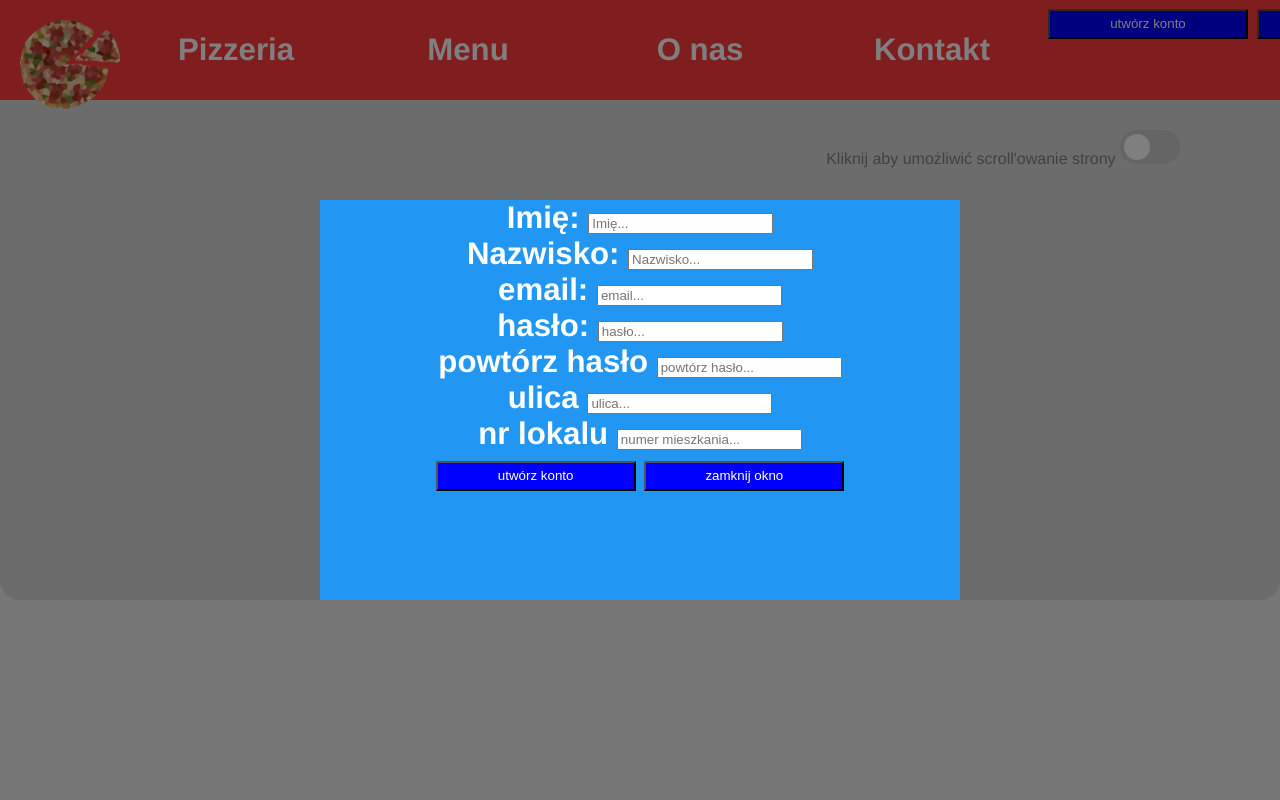
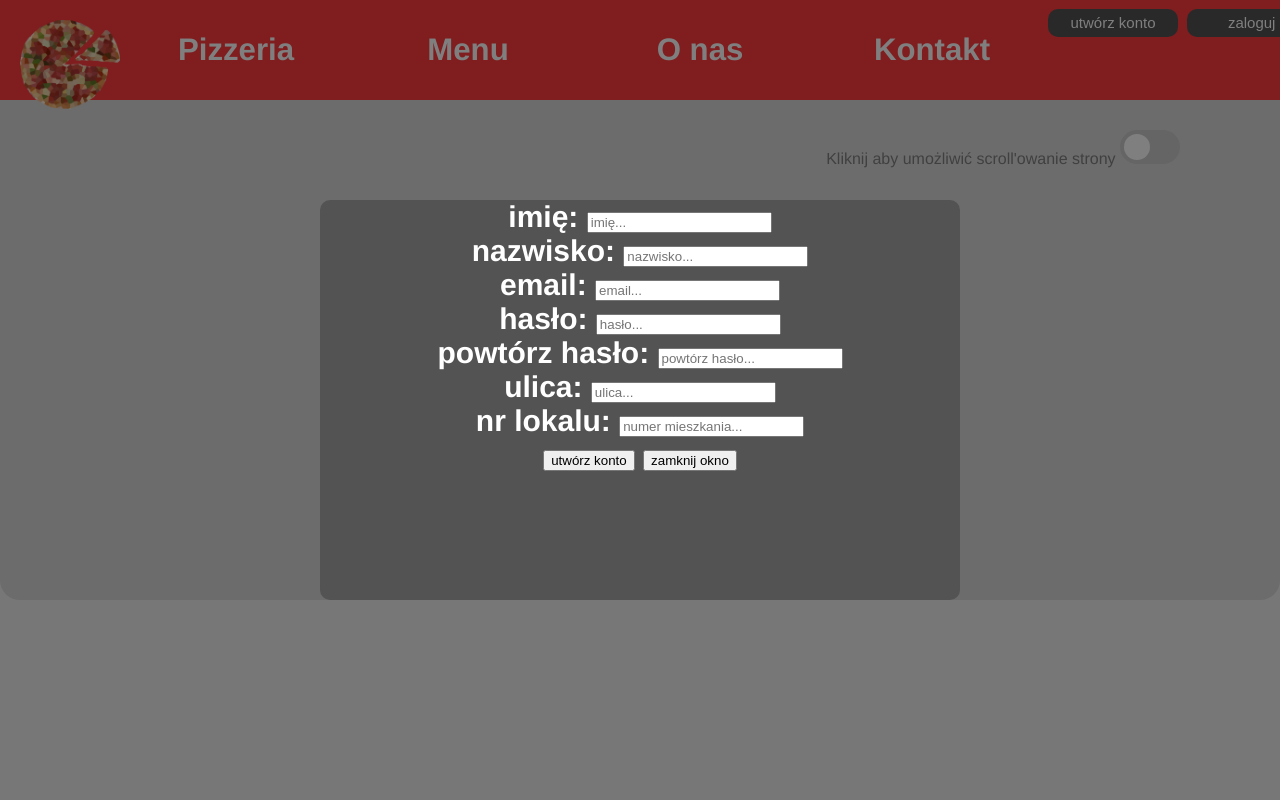
Before and after one commit to pparuzel/Pizzeria-Projekt, a Flask app: page / in a window 1280 px wide, after a click on "utwórz konto". Run offline with Flask 2, Linux system fonts and the light colour scheme.

Commit message:
Login, Register, edit profile view

```diff
--- a/html/static/style/client_style.css
+++ b/html/static/style/client_style.css
@@ -10,10 +14,14 @@
     height: 30%;
     right: 25%;
     top: 25%;
+    z-index: 100;
+    border-radius: 10px 10px 200px 200px;
+    -moz-border-radius: 200px 200px 200px 200px;
+    -webkit-border-radius: 10px 10px 10px 10px;
 }
 
 #register {
-    background-color: #2196F3;
+    background-color: #535353;
     text-align: center;
     overflow: auto;
     position: fixed;
@@ -22,6 +30,18 @@
     height: 50%;
     right: 25%;
     top: 25%;
+    border-radius: 10px 10px 200px 200px;
+    -moz-border-radius: 200px 200px 200px 200px;
+    -webkit-border-radius: 10px 10px 10px 10px;
+}
+
+#login, #register, #profile, #password {
+    font-size: 30px;
+    color: white;
+      font-family: Helvetica;
+      font-weight: bold;
+      color: white;
+      text-align: center;
 }
 
 .popup-background {
@@ -92,3 +118,40 @@
 form label {
     display: block;
 }
+
+
+#container-info {
+    width: 1000px;
+    margin: 0 auto;
+    text-align: center;
+}
+
+#container-info .button-profile {
+    background-color: #428BCA;
+    width: 330px;
+    height: 50px;
+    border: none;
+    border-radius: 10px 10px 10px 10px;
+    -moz-border-radius: 10px 10px 10px 10px;
+    -webkit-border-radius: 10px 10px 10px 10px;
+    font-size: 21px;
+    color: white;
+    margin: 20px 0;
+}
+
+#container-info .button-profile.return {
+    width: 100%;
+}
+
+.button-menu {
+        background-color: #535353;
+    width: 130px;
+    height: 28px;
+    border: none;
+    border-radius: 10px 10px 10px 10px;
+    -moz-border-radius: 10px 10px 10px 10px;
+    -webkit-border-radius: 10px 10px 10px 10px;
+    font-size: 15px;
+    color: white;
+    margin: 0px 0;
+}
--- a/html/static/style/style.css
+++ b/html/static/style/style.css
@@ -112,7 +112,7 @@ input:checked + .slider ~ #largen {
 }
 
 
-button {
+#container-menu button {
     width: 200px;
     height: 30px;
     font-family: sans-serif;
--- a/html/templates/client/index.html
+++ b/html/templates/client/index.html
@@ -5,6 +5,7 @@
     <meta name="viewport" content="width=device-width, initial-scale=1">
     <link rel="stylesheet" type="text/css" href="../static/style/style.css">
     <link rel="stylesheet" type="text/css" href="../static/style/sliders.css">
+    <link rel="stylesheet" type="text/css" href="../static/style/client_style.css">
     <link rel="stylesheet" type="text/css" href="{{ url_for('static', filename='style/client_style.css') }}">
     <script type="text/javascript" src="{{ url_for('static', filename='javascript/main.js') }}"></script>
     <title>Pizzeria Projekt</title>
@@ -20,63 +21,76 @@
           <div class="menu-block"><a href="">Kontakt</a></div>
           <div class="menu-block">
             {% if not logged_in %}
-              <button onclick="open_popup_div(register_div)">utwórz konto</button>
+              <button class="button-menu" onclick="open_popup_div(register_div)">utwórz konto</button>
             {% endif %}
             <div id="register_background" class="popup-background">
               <div id="register">
                 <form action="{{ url_for('register') }}" method="post">
                   <label>
-                    Imię:
-                    <input type="text" name="first_name" placeholder="Imię...">
+                    imię:
+                    <input type="text" required name="first_name" placeholder="imię...">
                   </label>
                   <label>
-                    Nazwisko:
-                    <input type="text" name="last_name" placeholder="Nazwisko...">
+                    nazwisko:
+                    <input type="text" required name="last_name" placeholder="nazwisko...">
                   </label>
                   <label>
                     email:
-                    <input type="text" name="email" placeholder="email...">
+                    <input type="email" required name="email" placeholder="email...">
                   </label>
                   <label>
                     hasło:
-                    <input type="password" name="password" placeholder="hasło...">
+                    <input type="password" required name="password" id="password-input" placeholder="hasło...">
                   </label>
                   <label>
-                    powtórz hasło
-                    <input type="password" name="password2" placeholder="powtórz hasło...">
+                    powtórz hasło:
+                    <input type="password" required name="password2" id="confirm_password" placeholder="powtórz hasło...">
                   </label>
                   <label>
-                    ulica
-                    <input type="text" name="street" placeholder="ulica...">
+                    ulica:
+                    <input type="text" required name="street" placeholder="ulica...">
                   </label>
                   <label>
-                    nr lokalu
-                    <input type="text" name="flat_nr" placeholder="numer mieszkania...">
+                    nr lokalu:
+                    <input type="text" required name="flat_nr" placeholder="numer mieszkania...">
                   </label>
-                  <button type="submit" onclick="close_popup_div(register_div)">utwórz konto</button>
+                  <button type="submit" onsubmit="close_popup_div(register_div)">utwórz konto</button>
                   <button onclick="close_popup_div(register_div)">zamknij okno</button>
                 </form>
               </div>
             </div>
             <script>
+                var password = document.getElementById("password-input")
+                  , confirm_password = document.getElementById("confirm_password");
+
+                function validatePassword(){
+                  if(password.value != confirm_password.value) {
+                    confirm_password.setCustomValidity("Hasła nie są takie same");
+                  } else {
+                    confirm_password.setCustomValidity('');
+                  }
+                }
+
+                password.onchange = validatePassword;
+                confirm_password.onkeyup = validatePassword;
               var register_div = document.getElementById("register_background")
             </script>
             {% if not logged_in %}
-              <button onclick="open_popup_div(login_div)">zaloguj</button>
+              <button class="button-menu"  onclick="open_popup_div(login_div)">zaloguj</button>
             {% endif %}
             <div id="login_background" style="display: none;">
-              <div id="login" style="background-color: #2196F3">
+              <div id="login">
                 <form action="{{ url_for('login') }}" method="post">
                   <label>
                     email:
-                    <input type="text" name="email" placeholder="email...">
+                    <input type="text" required name="email" placeholder="email...">
                   </label>
                   <label>
                     hasło:
-                    <input type="password" name="password" placeholder="hasło...">
+                    <input type="password" required name="password" placeholder="hasło...">
                   </label>
                   <label>
-                  <button type="submit" onclick="close_popup_div(login_div)">zaloguj</button>
+                  <button type="submit" onsubmit="close_popup_div(login_div)">zaloguj</button>
                   <button onclick="close_popup_div(login_div)">zamknij okno</button>
                   </label>
                 </form>
@@ -87,10 +101,10 @@
             </script>
             {% if logged_in %}
             <form action="{{url_for('user_profile') }}" method="get">
-              <button type="submit">pokaż konto</button>
+              <button class="button-menu"  type="submit">pokaż konto</button>
             </form>
             <form action="{{ url_for('logout') }}"  method="post">
-              <button type="submit">wyloguj</button>
+              <button class="button-menu"  type="submit">wyloguj</button>
             </form>
             {% endif %}
           </div>
```
Also changed, not shown: other parts of html/static/style/client_style.css (+17 -7 lines), html/templates/client/profile.html (+31 -15 lines).
